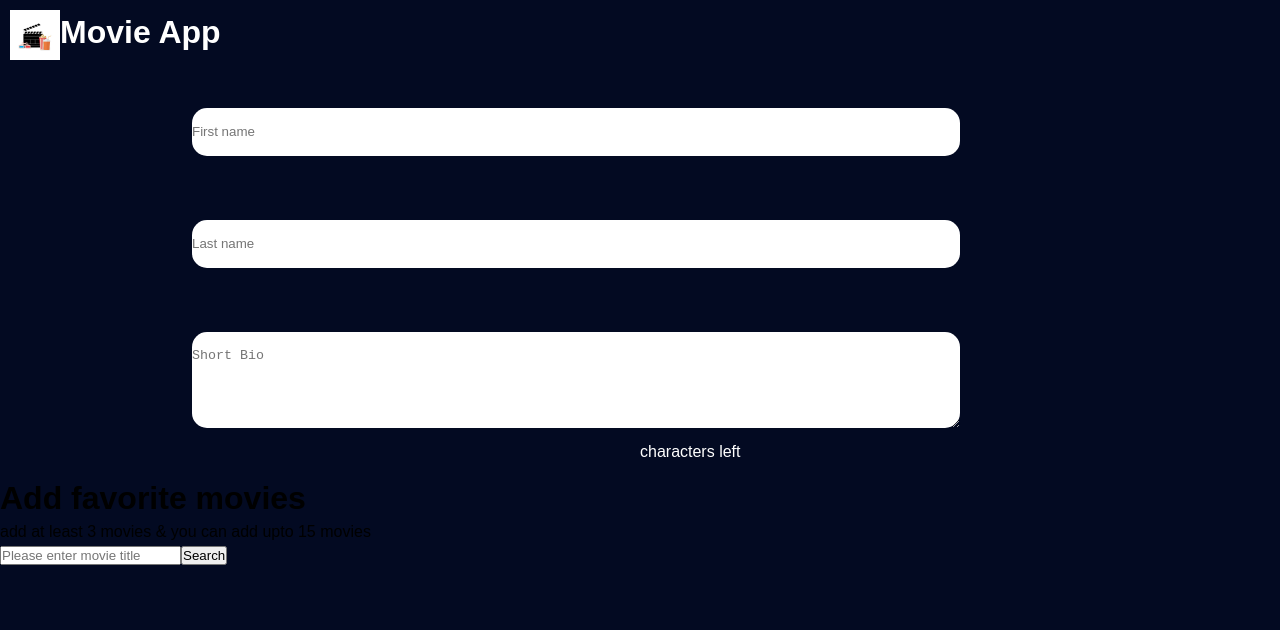
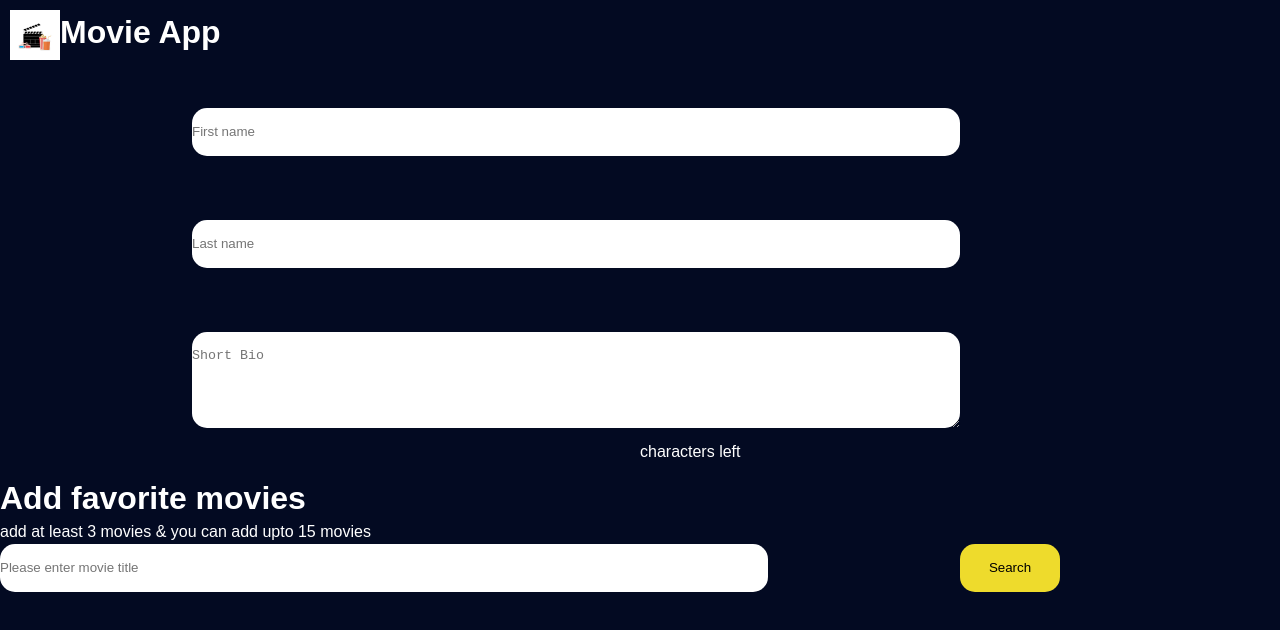
Before and after one commit to Meghanath91/movieapp, a Vue app: page / in a window 1280 px wide. Shown: the top 630 px of the page. Built offline with nearby package versions, Linux system fonts and the light colour scheme.

Commit message:
add design to searchmovie component

```diff
--- a/src/components/SearchMovie/SearchMovie.vue
+++ b/src/components/SearchMovie/SearchMovie.vue
@@ -44,3 +44,31 @@ export default {
   },
 };
 </script>
+<style scoped>
+.search-container {
+  color: white;
+}
+form {
+  display: flex;
+  margin-bottom: 5%;
+}
+input {
+  width: 60%;
+  border: none;
+  border-radius: 15px;
+  line-height: 3rem;
+}
+.search-btn {
+  margin-left: 15%;
+  background-color: #eedb2c;
+  border-radius: 15px;
+  width: 100px;
+}
+.result-container {
+  margin: 1%;
+  padding: 3%;
+  border-radius: 25px;
+  background-color: white;
+  overflow-y: auto;
+}
+</style>
```
